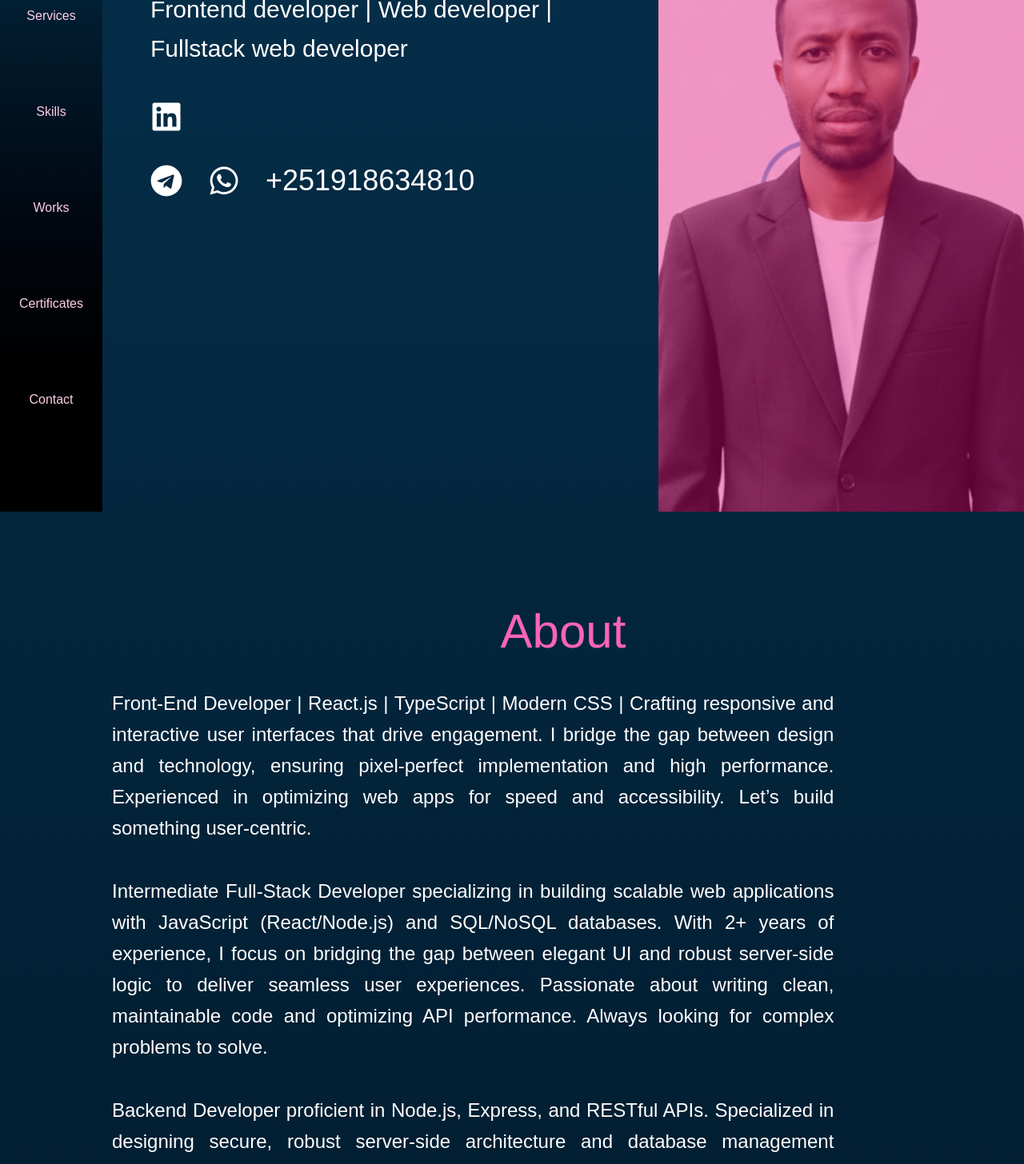
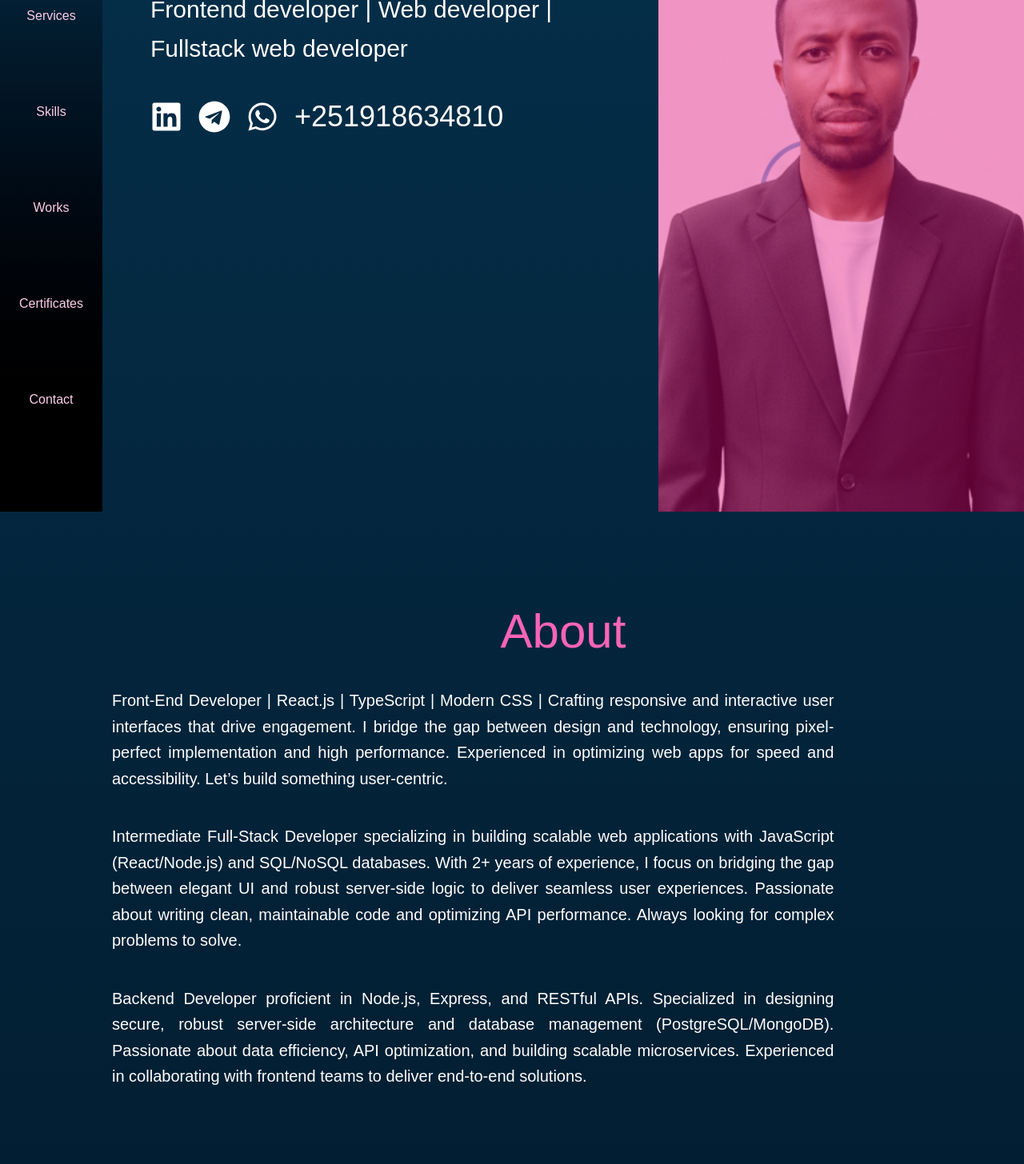
Before and after one commit to amanuelferede/portifolio, a Next.js app: page / in a window 1280 px wide. Shown: the part 160-1616 px from the top of the page at 80% size. Built offline with nearby package versions, Linux system fonts and the light colour scheme.

Commit message:
first-commit

```diff
--- a/app/components/aboutme.tsx
+++ b/app/components/aboutme.tsx
@@ -4,14 +4,14 @@ export default function AboutMe() {
       <p className="md:my-10 my-5 md:text-6xl text-3xl text-pink-400 text-center">
         About
       </p>
-      <p className="md:text-justify md:w-4/5 w-full md:p-0  leading-relaxed mb-10 md:text-2xl text-white">
+      <p className="md:text-justify md:w-4/5 w-full md:p-0  leading-relaxed mb-10 md:text-xl text-white">
         Front-End Developer | React.js | TypeScript | Modern CSS | Crafting
         responsive and interactive user interfaces that drive engagement. I
         bridge the gap between design and technology, ensuring pixel-perfect
         implementation and high performance. Experienced in optimizing web apps
         for speed and accessibility. Let’s build something user-centric.
       </p>
-      <p className="md:text-justify md:w-4/5 w-full md:p-0  leading-relaxed mb-10 md:text-2xl text-white">
+      <p className="md:text-justify md:w-4/5 w-full md:p-0  leading-relaxed mb-10 md:text-xl text-white">
         Intermediate Full-Stack Developer specializing in building scalable web
         applications with JavaScript (React/Node.js) and SQL/NoSQL databases.
         With 2+ years of experience, I focus on bridging the gap between elegant
@@ -20,7 +20,7 @@ export default function AboutMe() {
         performance. Always looking for complex problems to solve.
       </p>
 
-      <p className="md:text-justify md:w-4/5 w-full md:p-0  leading-relaxed mb-10 md:text-2xl text-white">
+      <p className="md:text-justify md:w-4/5 w-full md:p-0  leading-relaxed mb-10 md:text-xl text-white">
         Backend Developer proficient in Node.js, Express, and RESTful APIs.
         Specialized in designing secure, robust server-side architecture and
         database management (PostgreSQL/MongoDB). Passionate about data
--- a/app/components/top.tsx
+++ b/app/components/top.tsx
@@ -38,16 +38,13 @@ export default function Top() {
               <p className="md:text-3xl text-lg mt-4 text-white leading-relaxed">
                 Frontend developer | Web developer | Fullstack web developer
               </p>
-              <div className=" md:space-x-8 space-x-3 my-10">
+              <div className="flex md:space-x-5 items-center space-x-3 my-10">
                 <Link
                   href={`https://www.linkedin.com/in/amanuel-ferede-65167a3b7/`}
                   target="_blank"
                 >
                   <FaLinkedin className="md:w-10 md:h-10 text-white w-11 h-11" />
                 </Link>
-              </div>
-
-              <div className="flex items-center md:space-x-8 space-x-3">
                 <FaTelegram className="md:w-10 md:h-10 text-white w-11 h-11" />
                 <FaWhatsapp className="md:w-10 md:h-10 text-white w-11 h-11" />
                 <p className="md:text-4xl text-lg text-white">+251918634810</p>
```
